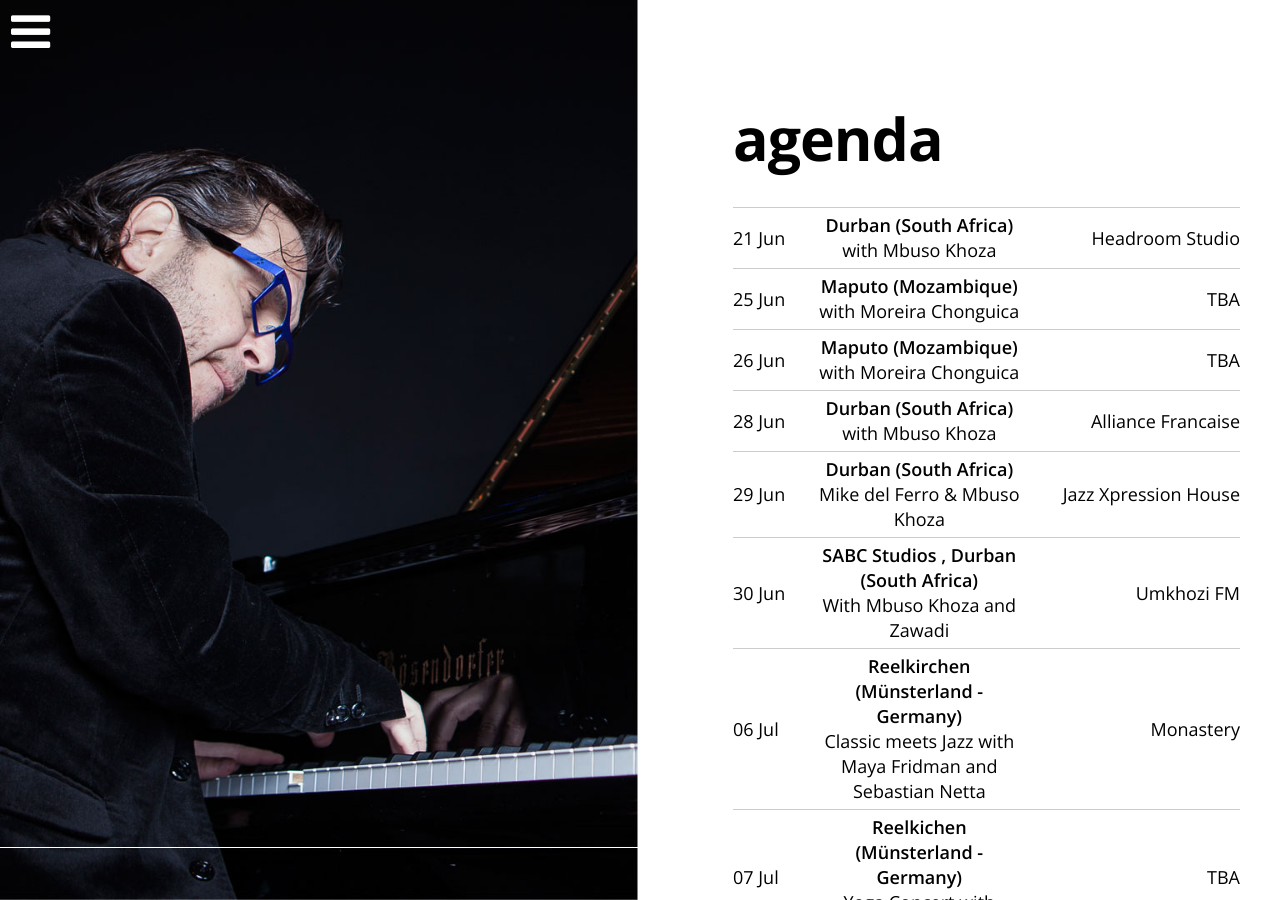
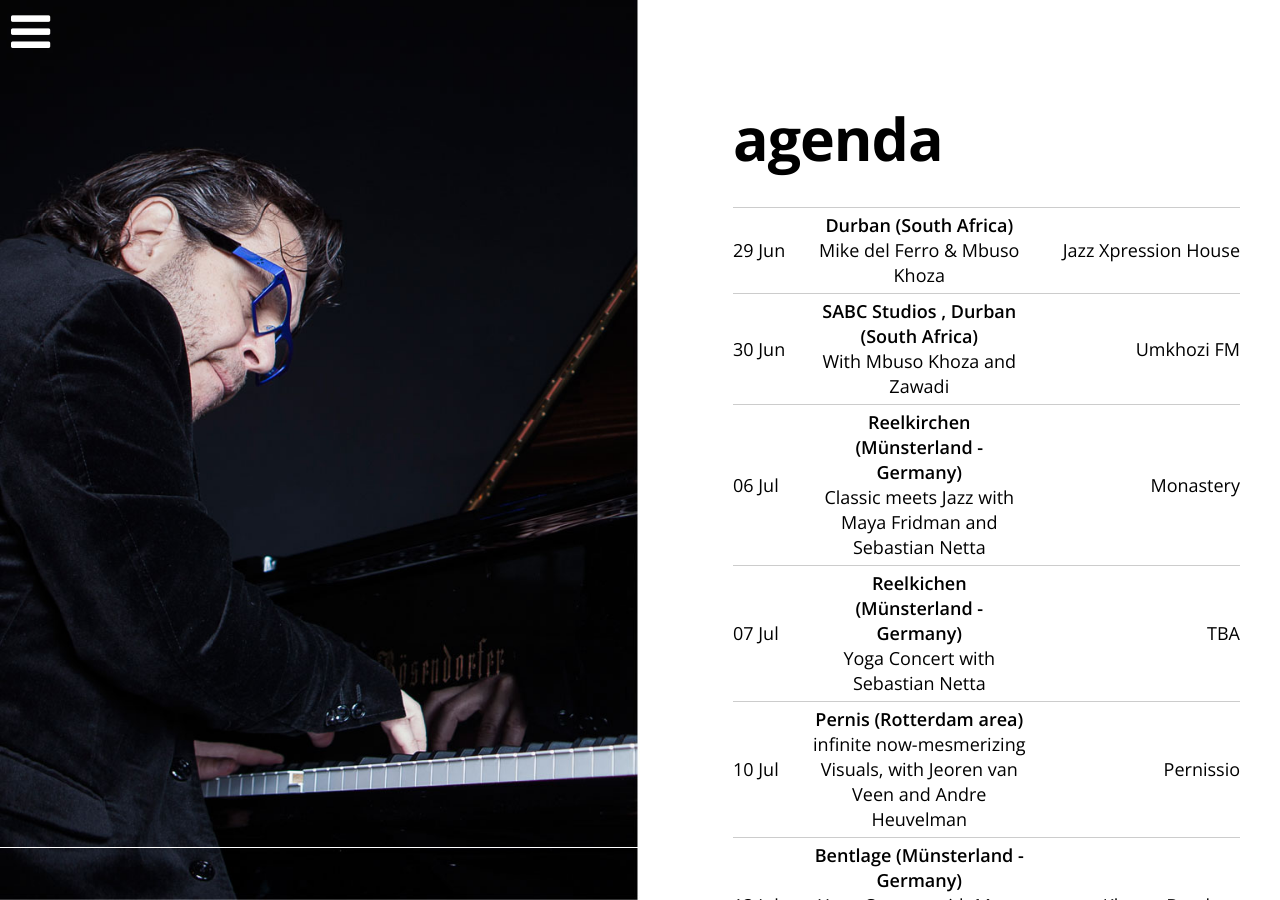
Before and after one commit to mikedelferro/website, a Jekyll site: the page built from agenda.html, in a window 1280 px wide and 900 px high. Built offline with Jekyll 4.4.1, drawn with Linux system fonts in a browser that asks for light colours; nearby versions of some CDN libraries; some of the changed text lies outside the part shown.

Commit message:
Updated '_config.yml' via CloudCannon

```diff
--- a/_config.yml
+++ b/_config.yml
@@ -120,26 +120,6 @@ gigs:
     venue: Holmön (Sweden)
     url: >-
       https://www.facebook.com/story.php?story_fbid=2089312967783762&id=201487546566323
-  - title: with Mbuso Khoza
-    date: 2019-06-21 19:00:00
-    location: Headroom Studio
-    venue: Durban (South Africa)
-    url:
-  - title: with Mbuso Khoza
-    date: 2019-06-28 19:00:00
-    location: Alliance Francaise
-    venue: Durban (South Africa)
-    url:
-  - title: with Moreira Chonguica
-    date: 2019-06-26 20:00:00
-    location: TBA
-    venue: Maputo (Mozambique)
-    url:
-  - title: with Moreira Chonguica
-    date: 2019-06-25 20:00:00
-    location: TBA
-    venue: Maputo (Mozambique)
-    url:
   - title: Nachtgeluiden (Night Sounds)- with Andre Heuvelman
     date: 2019-09-06 20:00:00
     location: Open Air Theatre / Forest
```
